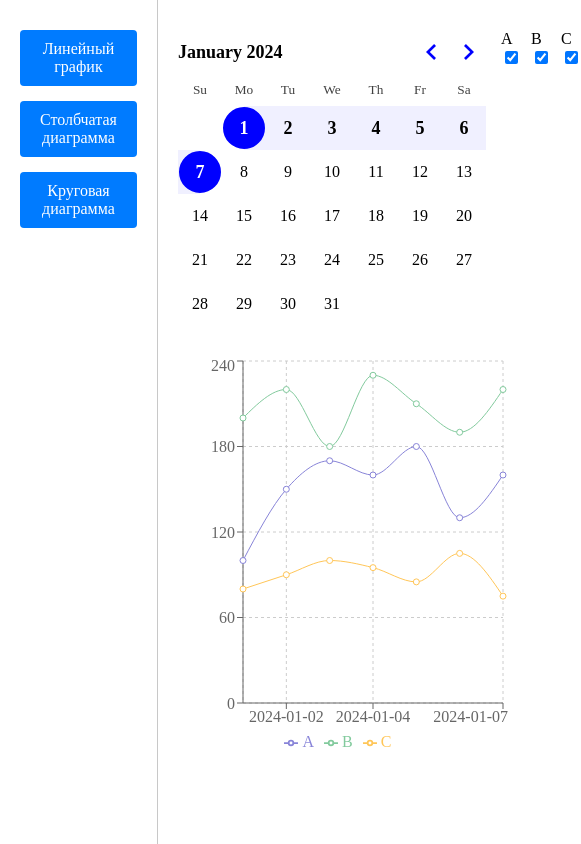
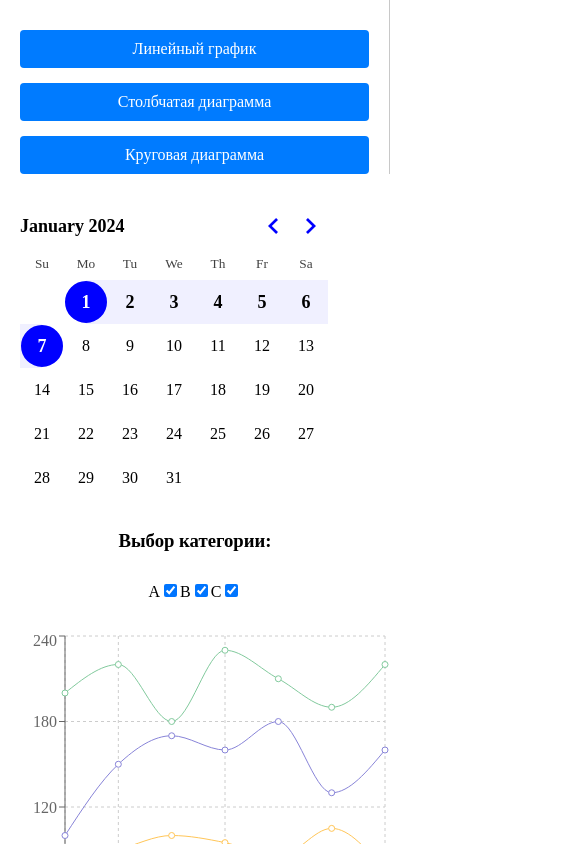
Before and after one commit to Archi999999/RM_Agro, a React (Create React App) app: page / in a window 390 px wide. Shown: the top 844 px of the page, 581 px wide, since content can reach past the window. Built offline with nearby package versions, Linux system fonts and the light colour scheme.

Commit message:
feat: add media queries for responsive design

```diff
--- a/src/pages/DashboardPage/DashboardPage.jsx
+++ b/src/pages/DashboardPage/DashboardPage.jsx
@@ -32,9 +32,6 @@ export const DashboardPage = () => {
       });
       setFilteredData(filtered);
     }
-    // else {
-    //   setFilteredData(transformedData);
-    // }
   };
 
   const renderChart = () => {
--- a/src/pages/DashboardPage/DashboardPage.module.css
+++ b/src/pages/DashboardPage/DashboardPage.module.css
@@ -10,8 +10,6 @@
   height: 100vh;
   padding: 30px 20px;
   border-right: 1px solid #c8c8c8;
-  width: 100%;
-  max-width:250px;
 }
 
 .content_container {
@@ -23,9 +21,31 @@
 .filter_panel {
   display: flex;
   padding: 30px 20px;
-  gap: 15px;
+  gap: 50px;
+  width: 100%;
 }
 
 .main {
   padding: 0 40px 0 20px;
 }
+
+@media (max-width: 768px) {
+  .dashboard_page {
+    flex-direction: column;
+  }
+  .side_nav {
+    height: unset;
+    padding-bottom: 0;
+  }
+}
+
+@media (max-width: 480px) {
+  .filter_panel {
+    flex-direction: column;
+    justify-content: center;
+    gap: 15px;
+  }
+  .main {
+    padding: unset;
+  }
+}
--- a/src/widgets/DatePicker/DatePicker.jsx
+++ b/src/widgets/DatePicker/DatePicker.jsx
@@ -2,7 +2,6 @@ import { DayPicker  } from 'react-day-picker';
 import 'react-day-picker/dist/style.css';
 import { format } from 'date-fns';
 
-import styles from './DatePicker.module.css'
 import {useState} from "react";
 
 export const DatePicker = ({ onDateChange, minDate, maxDate }) => {
@@ -19,9 +18,6 @@ export const DatePicker = ({ onDateChange, minDate, maxDate }) => {
   };
 
   return (
-    <div
-      className={styles.datepicker}
-    >
       <DayPicker
         mode={'range'}
         selected={selected}
@@ -30,6 +26,5 @@ export const DatePicker = ({ onDateChange, minDate, maxDate }) => {
         minDate={minDate}
         maxDate={maxDate}
       />
-    </div>
   )
 }
--- a/src/widgets/DatePicker/DatePicker.module.css
+++ /dev/null
@@ -1,2 +0,0 @@
-.datepicker {
-}
--- a/src/widgets/FilterPanel/FilterPanel.jsx
+++ b/src/widgets/FilterPanel/FilterPanel.jsx
@@ -22,6 +22,8 @@ export const FilterPanel = ({className, onCategoryChange, onDateChange, minDate,
     <section className={className}>
       <DatePicker onDateChange={onDateChange} minDate={minDate} maxDate={maxDate}/>
       <div className={styles.categories}>
+        <h3>Выбор категории:</h3>
+        <div className={styles.category_items}>
           {categories.map( (category, index) => (
             <label key={index + category}>
               {category}
@@ -29,6 +31,7 @@ export const FilterPanel = ({className, onCategoryChange, onDateChange, minDate,
             </label>
           ))}
         </div>
+      </div>
     </section>
   )
 }
--- a/src/widgets/FilterPanel/FilterPanel.module.css
+++ b/src/widgets/FilterPanel/FilterPanel.module.css
@@ -1,4 +1,14 @@
 .categories {
   display: flex;
+  flex-direction: column;
   gap: 10px;
+  h3 {
+    margin-top: 15px;
+    text-align: center;
+  }
 }
+
+.category_items {
+  display: flex;
+  justify-content: center;
+}
--- a/src/widgets/SideNav/SideNav.jsx
+++ b/src/widgets/SideNav/SideNav.jsx
@@ -1,33 +1,20 @@
 import { Button } from '../../shared/ui/Button/Button';
+import {navOptions} from "./navOptions";
 
 export const SideNav = ({className, setSelectedChart}) => {
   return (
     <nav>
       <ul className={className}>
-        <li>
-          <Button
-            onClick={() => setSelectedChart('line')}
-            fullWidth
-          >
-            Линейный график
-          </Button>
-        </li>
-        <li>
-          <Button
-            onClick={() => setSelectedChart('bar')}
-            fullWidth
-          >
-            Столбчатая диаграмма
-          </Button>
-        </li>
-        <li>
-          <Button
-            onClick={() => setSelectedChart('pie')}
-            fullWidth
-          >
-            Круговая диаграмма
-          </Button>
-        </li>
+        {navOptions.map((nav, i)=> (
+          <li key={nav + i}>
+            <Button
+              onClick={() => setSelectedChart(nav.value)}
+              fullWidth
+            >
+              {nav.label}
+            </Button>
+          </li>
+        ))}
       </ul>
     </nav>
   )
--- /dev/null
+++ b/src/widgets/SideNav/navOptions.js
@@ -0,0 +1,14 @@
+export const navOptions = [
+  {
+    label: 'Линейный график',
+    value: 'line'
+  },
+  {
+    label: 'Столбчатая диаграмма',
+    value: 'bar'
+  },
+  {
+    label: 'Круговая диаграмма',
+    value: 'pie'
+  },
+]
```
Lines whose indentation alone changed are shown as unchanged.
